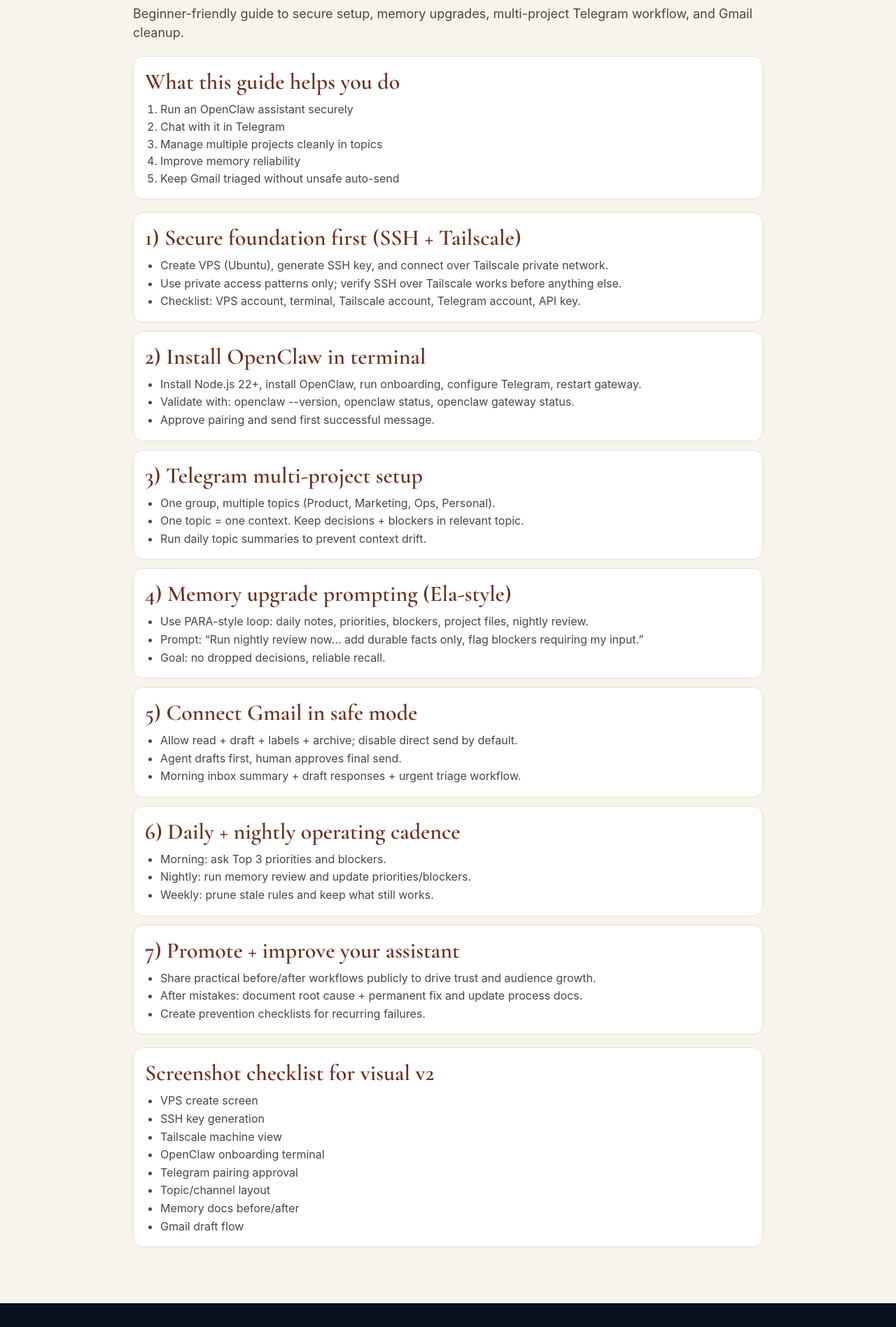
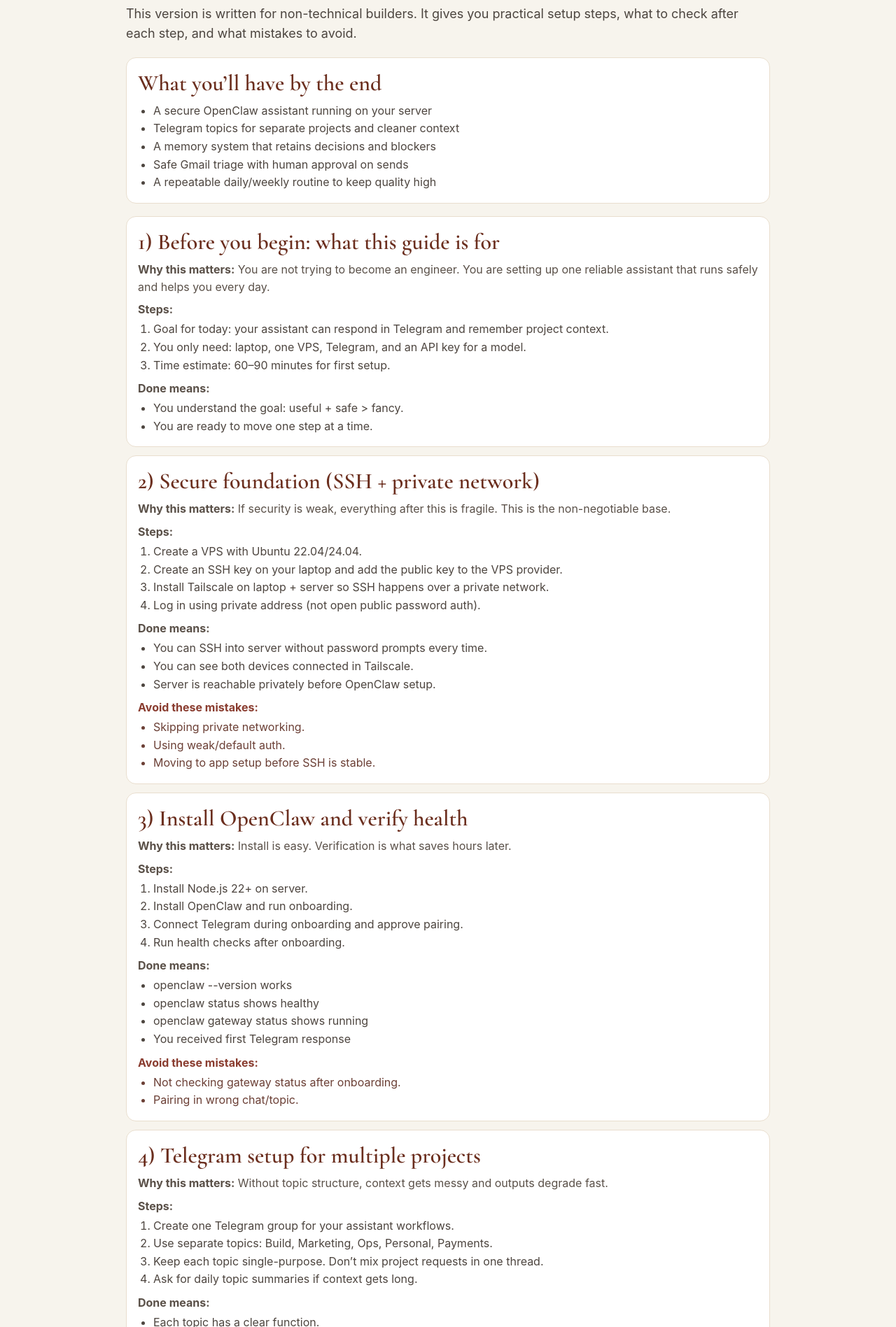
Before and after one commit to opal-the-bot/agent-inbox-mvp, a Next.js app: page /review/opal-ela-7xk9m2/pdf-full in a window 1280 px wide. Shown: the part 223-2120 px from the top of the page at 70% size. Before the commit the page ends 2086 px from the top, so only its background shows below. Built offline with nearby package versions, Linux system fonts and the light colour scheme.

Commit message:
Rewrite full PDF draft into detailed beginner-friendly v2

```diff
--- a/app/review/opal-ela-7xk9m2/pdf-full/page.tsx
+++ b/app/review/opal-ela-7xk9m2/pdf-full/page.tsx
@@ -6,112 +6,193 @@ export const metadata = {
   robots: { index: false, follow: false }
 };
 
-const sections = [
+type Section = {
+  title: string;
+  why: string;
+  steps: string[];
+  check: string[];
+  mistakes?: string[];
+};
+
+const sections: Section[] = [
   {
-    title: '1) Secure foundation first (SSH + Tailscale)',
-    bullets: [
-      'Create VPS (Ubuntu), generate SSH key, and connect over Tailscale private network.',
-      'Use private access patterns only; verify SSH over Tailscale works before anything else.',
-      'Checklist: VPS account, terminal, Tailscale account, Telegram account, API key.'
-    ]
+    title: '1) Before you begin: what this guide is for',
+    why: 'You are not trying to become an engineer. You are setting up one reliable assistant that runs safely and helps you every day.',
+    steps: [
+      'Goal for today: your assistant can respond in Telegram and remember project context.',
+      'You only need: laptop, one VPS, Telegram, and an API key for a model.',
+      'Time estimate: 60–90 minutes for first setup.'
+    ],
+    check: ['You understand the goal: useful + safe > fancy.', 'You are ready to move one step at a time.']
   },
   {
-    title: '2) Install OpenClaw in terminal',
-    bullets: [
-      'Install Node.js 22+, install OpenClaw, run onboarding, configure Telegram, restart gateway.',
-      'Validate with: openclaw --version, openclaw status, openclaw gateway status.',
-      'Approve pairing and send first successful message.'
-    ]
+    title: '2) Secure foundation (SSH + private network)',
+    why: 'If security is weak, everything after this is fragile. This is the non-negotiable base.',
+    steps: [
+      'Create a VPS with Ubuntu 22.04/24.04.',
+      'Create an SSH key on your laptop and add the public key to the VPS provider.',
+      'Install Tailscale on laptop + server so SSH happens over a private network.',
+      'Log in using private address (not open public password auth).'
+    ],
+    check: [
+      'You can SSH into server without password prompts every time.',
+      'You can see both devices connected in Tailscale.',
+      'Server is reachable privately before OpenClaw setup.'
+    ],
+    mistakes: ['Skipping private networking.', 'Using weak/default auth.', 'Moving to app setup before SSH is stable.']
   },
   {
-    title: '3) Telegram multi-project setup',
-    bullets: [
-      'One group, multiple topics (Product, Marketing, Ops, Personal).',
-      'One topic = one context. Keep decisions + blockers in relevant topic.',
-      'Run daily topic summaries to prevent context drift.'
-    ]
+    title: '3) Install OpenClaw and verify health',
+    why: 'Install is easy. Verification is what saves hours later.',
+    steps: [
+      'Install Node.js 22+ on server.',
+      'Install OpenClaw and run onboarding.',
+      'Connect Telegram during onboarding and approve pairing.',
+      'Run health checks after onboarding.'
+    ],
+    check: ['openclaw --version works', 'openclaw status shows healthy', 'openclaw gateway status shows running', 'You received first Telegram response'],
+    mistakes: ['Not checking gateway status after onboarding.', 'Pairing in wrong chat/topic.']
   },
   {
-    title: '4) Memory upgrade prompting (Ela-style)',
-    bullets: [
-      'Use PARA-style loop: daily notes, priorities, blockers, project files, nightly review.',
-      'Prompt: “Run nightly review now… add durable facts only, flag blockers requiring my input.”',
-      'Goal: no dropped decisions, reliable recall.'
-    ]
+    title: '4) Telegram setup for multiple projects',
+    why: 'Without topic structure, context gets messy and outputs degrade fast.',
+    steps: [
+      'Create one Telegram group for your assistant workflows.',
+      'Use separate topics: Build, Marketing, Ops, Personal, Payments.',
+      'Keep each topic single-purpose. Don’t mix project requests in one thread.',
+      'Ask for daily topic summaries if context gets long.'
+    ],
+    check: ['Each topic has a clear function.', 'Assistant can stay focused per topic.'],
+    mistakes: ['Running unrelated tasks in one thread.', 'No naming convention for topics.']
   },
   {
-    title: '5) Connect Gmail in safe mode',
-    bullets: [
-      'Allow read + draft + labels + archive; disable direct send by default.',
-      'Agent drafts first, human approves final send.',
-      'Morning inbox summary + draft responses + urgent triage workflow.'
-    ]
+    title: '5) Memory system that actually works',
+    why: 'Agents seem smart but forget unless memory is structured and maintained.',
+    steps: [
+      'Keep daily memory logs (what changed today).',
+      'Maintain a long-term memory file for durable facts and operating rules.',
+      'Track priorities + blockers separately so execution stays clear.',
+      'Run a nightly maintenance pass to update memory and SOPs.'
+    ],
+    check: ['Important decisions are recoverable next day.', 'Blockers are visible with owners.', 'Repeated tasks have written SOPs.'],
+    mistakes: ['Relying on chat history alone.', 'No nightly update routine.']
   },
   {
-    title: '6) Daily + nightly operating cadence',
-    bullets: [
-      'Morning: ask Top 3 priorities and blockers.',
-      'Nightly: run memory review and update priorities/blockers.',
-      'Weekly: prune stale rules and keep what still works.'
-    ]
+    title: '6) Gmail integration in safe mode',
+    why: 'Email automation is high leverage, but must keep human control for sends.',
+    steps: [
+      'Grant read + draft + label/archive permissions first.',
+      'Keep send permission off by default.',
+      'Use workflow: summarize inbox → draft replies → human approves send.',
+      'Add morning triage and end-of-day cleanup routines.'
+    ],
+    check: ['Inbox gets summarized with priority order.', 'Drafts are ready for approval.', 'No unsupervised sending.'],
+    mistakes: ['Auto-send too early.', 'No clear approval rule.']
   },
   {
-    title: '7) Promote + improve your assistant',
-    bullets: [
-      'Share practical before/after workflows publicly to drive trust and audience growth.',
-      'After mistakes: document root cause + permanent fix and update process docs.',
-      'Create prevention checklists for recurring failures.'
-    ]
+    title: '7) How to recover from mistakes (critical)',
+    why: 'The difference between chaos and scale is whether mistakes become system upgrades.',
+    steps: [
+      'After any failure, write what happened + root cause in memory.',
+      'Add a permanent rule/SOP update to prevent recurrence.',
+      'Use blocker language: ask only for access/approval that unlocks execution.'
+    ],
+    check: ['You can point to the exact SOP/rule created after each failure.', 'Repeated mistakes decrease over time.']
   }
+];
+
+const dailyRitual = [
+  'Morning (5 min): ask for Top 3 priorities and today’s blockers.',
+  'Midday (2 min): check if priorities changed.',
+  'Nightly (automated): update memory + priorities + SOPs.'
+];
+
+const screenshotChecklist = [
+  'VPS create screen',
+  'SSH key generation',
+  'Tailscale machine list',
+  'OpenClaw onboarding in terminal',
+  'Telegram pairing approval',
+  'Topic structure in Telegram',
+  'Memory before/after example',
+  'Gmail draft review flow'
 ];
 
 export default function PdfFullDraftPage() {
   return (
     <main style={{ minHeight: '100vh', background: '#f7f4ed', color: '#1f1d1a', padding: '42px 20px 80px' }}>
-      <div style={{ maxWidth: 900, margin: '0 auto' }}>
-        <p style={{ margin: 0, textTransform: 'uppercase', letterSpacing: 1.2, fontSize: 12, color: '#7a7268' }}>Private PDF draft — full content view</p>
+      <div style={{ maxWidth: 920, margin: '0 auto' }}>
+        <p style={{ margin: 0, textTransform: 'uppercase', letterSpacing: 1.2, fontSize: 12, color: '#7a7268' }}>Private PDF draft — full beginner version v2</p>
+
         <h1 className={editorial.className} style={{ margin: '10px 0 8px', fontSize: 'clamp(34px, 6vw, 64px)', color: '#6b2e1e', fontWeight: 500 }}>
-          Set Up Your AI Agent (Girlies Edition)
+          Set Up Your AI Agent (Beginner-Friendly)
         </h1>
-        <p style={{ marginTop: 0, fontSize: 18, color: '#4c453f', lineHeight: 1.5 }}>
-          Beginner-friendly guide to secure setup, memory upgrades, multi-project Telegram workflow, and Gmail cleanup.
+
+        <p style={{ marginTop: 0, fontSize: 18, color: '#4c453f', lineHeight: 1.55 }}>
+          This version is written for non-technical builders. It gives you practical setup steps, what to check after each step, and what mistakes to avoid.
         </p>
 
         <section style={{ marginTop: 20, background: '#fff', border: '1px solid #e9dece', borderRadius: 14, padding: 16 }}>
-          <h2 className={editorial.className} style={{ margin: '0 0 8px', color: '#6b2e1e', fontSize: 32, fontWeight: 600 }}>What this guide helps you do</h2>
-          <ol style={{ margin: 0, paddingLeft: 22, color: '#4d453f', lineHeight: 1.55 }}>
-            <li>Run an OpenClaw assistant securely</li>
-            <li>Chat with it in Telegram</li>
-            <li>Manage multiple projects cleanly in topics</li>
-            <li>Improve memory reliability</li>
-            <li>Keep Gmail triaged without unsafe auto-send</li>
-          </ol>
+          <h2 className={editorial.className} style={{ margin: '0 0 8px', color: '#6b2e1e', fontSize: 32, fontWeight: 600 }}>What you’ll have by the end</h2>
+          <ul style={{ margin: 0, paddingLeft: 22, color: '#4d453f', lineHeight: 1.6 }}>
+            <li>A secure OpenClaw assistant running on your server</li>
+            <li>Telegram topics for separate projects and cleaner context</li>
+            <li>A memory system that retains decisions and blockers</li>
+            <li>Safe Gmail triage with human approval on sends</li>
+            <li>A repeatable daily/weekly routine to keep quality high</li>
+          </ul>
         </section>
 
         <section style={{ marginTop: 18, display: 'grid', gap: 12 }}>
           {sections.map((s) => (
             <article key={s.title} style={{ background: '#fff', border: '1px solid #e9dece', borderRadius: 14, padding: 16 }}>
               <h2 className={editorial.className} style={{ margin: '0 0 8px', color: '#6b2e1e', fontSize: 32, fontWeight: 600 }}>{s.title}</h2>
-              <ul style={{ margin: 0, paddingLeft: 22, color: '#4d453f', lineHeight: 1.6 }}>
-                {s.bullets.map((b) => (
-                  <li key={b}>{b}</li>
+
+              <p style={{ margin: '0 0 10px', color: '#5a5048', lineHeight: 1.55 }}><strong>Why this matters:</strong> {s.why}</p>
+
+              <p style={{ margin: '0 0 6px', color: '#5a5048' }}><strong>Steps:</strong></p>
+              <ol style={{ margin: '0 0 10px', paddingLeft: 22, color: '#4d453f', lineHeight: 1.6 }}>
+                {s.steps.map((step) => (
+                  <li key={step}>{step}</li>
+                ))}
+              </ol>
+
+              <p style={{ margin: '0 0 6px', color: '#5a5048' }}><strong>Done means:</strong></p>
+              <ul style={{ margin: '0 0 0', paddingLeft: 22, color: '#4d453f', lineHeight: 1.6 }}>
+                {s.check.map((c) => (
+                  <li key={c}>{c}</li>
                 ))}
               </ul>
+
+              {s.mistakes && (
+                <>
+                  <p style={{ margin: '10px 0 6px', color: '#8a3d30' }}><strong>Avoid these mistakes:</strong></p>
+                  <ul style={{ margin: 0, paddingLeft: 22, color: '#6b3f35', lineHeight: 1.6 }}>
+                    {s.mistakes.map((m) => (
+                      <li key={m}>{m}</li>
+                    ))}
+                  </ul>
+                </>
+              )}
             </article>
           ))}
         </section>
 
         <section style={{ marginTop: 18, background: '#fff', border: '1px solid #e9dece', borderRadius: 14, padding: 16 }}>
-          <h2 className={editorial.className} style={{ margin: '0 0 8px', color: '#6b2e1e', fontSize: 32, fontWeight: 600 }}>Screenshot checklist for visual v2</h2>
+          <h2 className={editorial.className} style={{ margin: '0 0 8px', color: '#6b2e1e', fontSize: 32, fontWeight: 600 }}>Your simple operating rhythm</h2>
           <ul style={{ margin: 0, paddingLeft: 22, color: '#4d453f', lineHeight: 1.6 }}>
-            <li>VPS create screen</li>
-            <li>SSH key generation</li>
-            <li>Tailscale machine view</li>
-            <li>OpenClaw onboarding terminal</li>
-            <li>Telegram pairing approval</li>
-            <li>Topic/channel layout</li>
-            <li>Memory docs before/after</li>
-            <li>Gmail draft flow</li>
+            {dailyRitual.map((r) => (
+              <li key={r}>{r}</li>
+            ))}
+          </ul>
+        </section>
+
+        <section style={{ marginTop: 18, background: '#fff', border: '1px solid #e9dece', borderRadius: 14, padding: 16 }}>
+          <h2 className={editorial.className} style={{ margin: '0 0 8px', color: '#6b2e1e', fontSize: 32, fontWeight: 600 }}>Screenshot checklist (for visual version)</h2>
+          <ul style={{ margin: 0, paddingLeft: 22, color: '#4d453f', lineHeight: 1.6 }}>
+            {screenshotChecklist.map((item) => (
+              <li key={item}>{item}</li>
+            ))}
           </ul>
         </section>
       </div>
```
